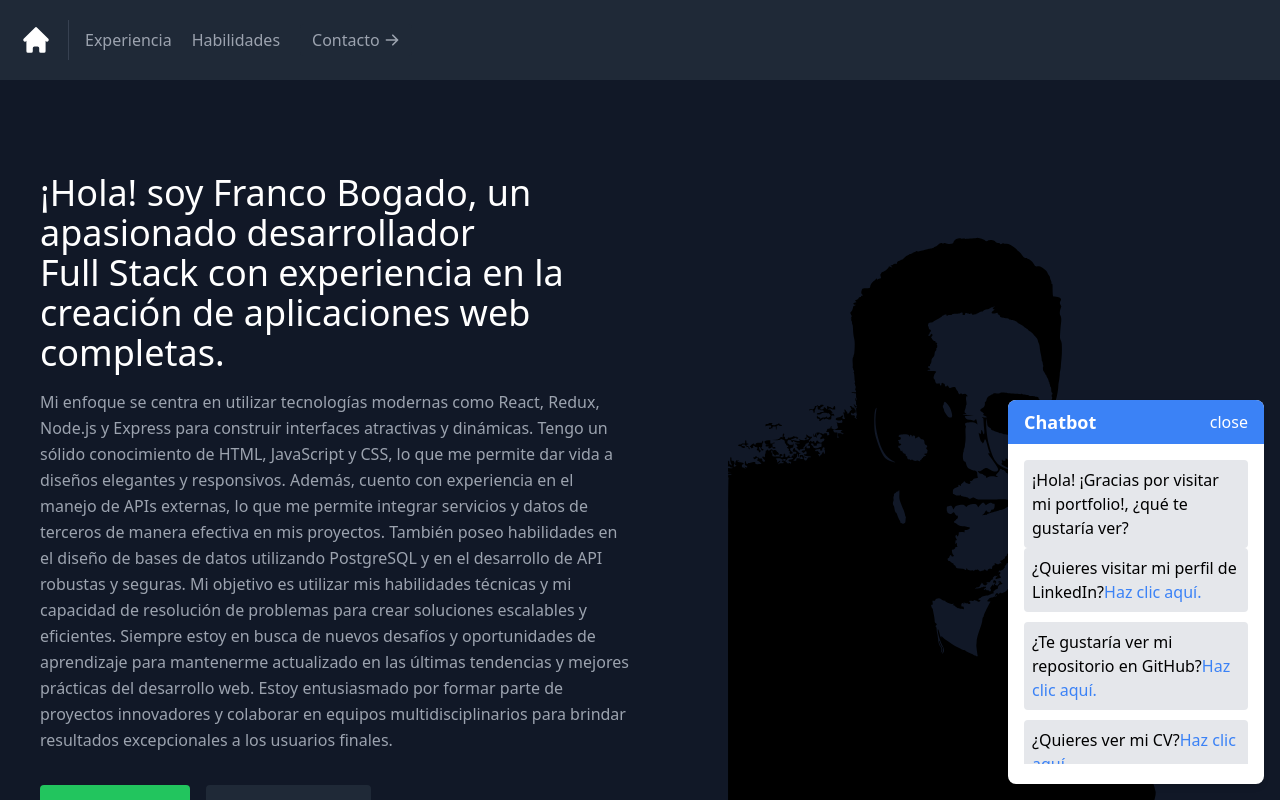
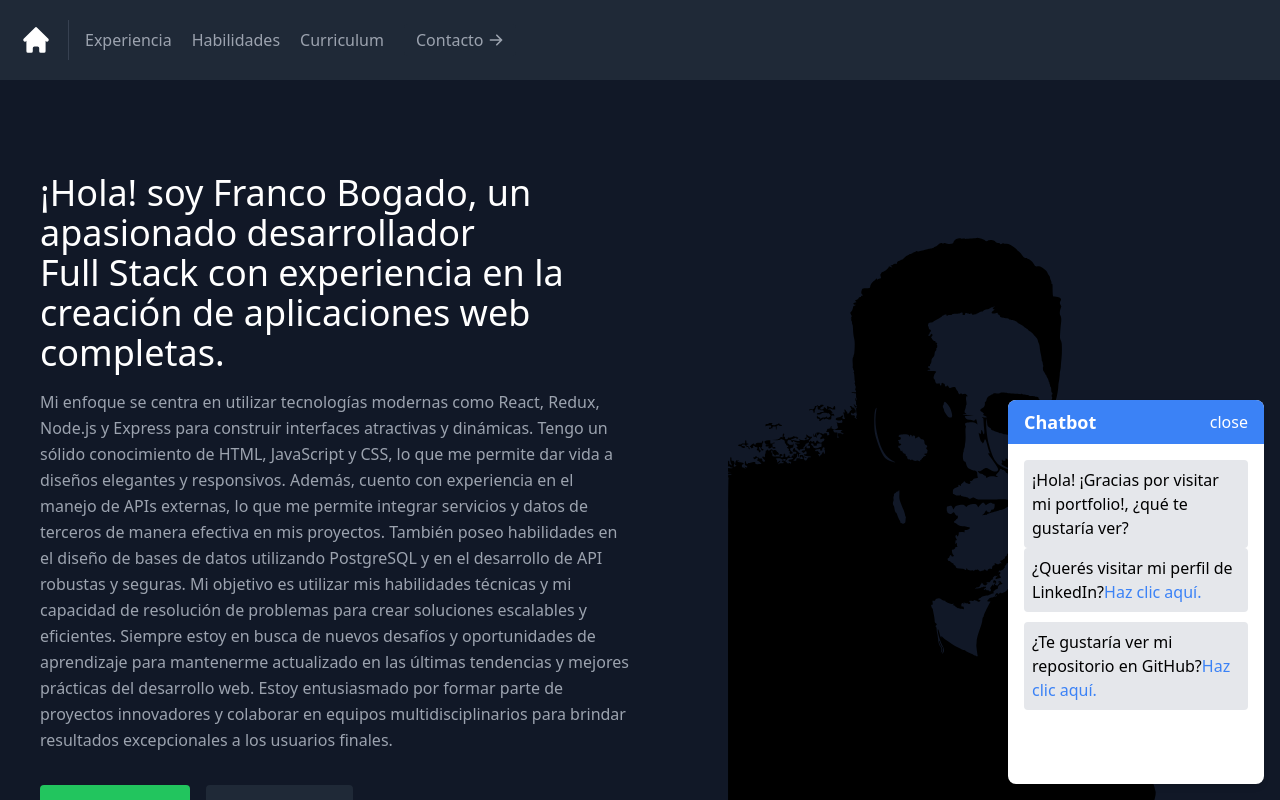
Before and after one commit to FrancoNat/Portfolio, a React (Create React App) app: page / in a window 1280 px wide. Both pictures are taken after a click on the element 1236 px from the left and 756 px from the top of the page. Shown: the top 800 px of the page. Built offline with nearby package versions, Linux system fonts and the light colour scheme.

Commit message:
actualizaciones

```diff
--- a/src/Componentes/About.jsx
+++ b/src/Componentes/About.jsx
@@ -1,29 +1,35 @@
 import React from "react";
-import imag from "../assets/coding.svg"
+import imag from "../assets/coding.svg";
 
 const About = () => {
-   return(
-    <section id = "about">
+  return (
+    <section id="about">
       <div className="container mx-auto flex px-10 py-20 md:flex-row flex-col items-center">
         <div className="lg:flex-grow md:w-1/2 lg:pr-24 md:pr-16 flex flex-col md:items-start md:text-left mb-16 md:mb-0 items-center text-center">
           <h1 className="title-font sm:text-4xl text-3xl mb-4 font-medium text-white">
-                 ¡Hola! soy Franco Bogado, un apasionado desarrollador<span>   </span>
-                 <br className="hidden lg:inline-block"/>
+            ¡Hola! soy Franco Bogado, un apasionado desarrollador
+            <span>   </span>
+            <br className="hidden lg:inline-block" />
             <span>  Full Stack con experiencia</span> en la creación de aplicaciones web completas.
           </h1>
           <p className="mb-8 leading-relaxed">
             Mi enfoque se centra en utilizar tecnologías modernas como React, Redux, Node.js y Express para construir interfaces atractivas y dinámicas. Tengo un sólido conocimiento de HTML, JavaScript y CSS, lo que me permite dar vida a diseños elegantes y responsivos. Además, cuento con experiencia en el manejo de APIs externas, lo que me permite integrar servicios y datos de terceros de manera efectiva en mis proyectos. También poseo habilidades en el diseño de bases de datos utilizando PostgreSQL y en el desarrollo de API robustas y seguras. Mi objetivo es utilizar mis habilidades técnicas y mi capacidad de resolución de problemas para crear soluciones escalables y eficientes. Siempre estoy en busca de nuevos desafíos y oportunidades de aprendizaje para mantenerme actualizado en las últimas tendencias y mejores prácticas del desarrollo web. Estoy entusiasmado por formar parte de proyectos innovadores y colaborar en equipos multidisciplinarios para brindar resultados excepcionales a los usuarios finales.
           </p>
           <div className="flex justify-center">
+            <div className="text-center"> {/* Envuelve el botón en un contenedor con la clase "text-center" */}
               <a
                 href="#contact"
-                    className="inline-flex text-white bg-green-500 border-0 py-2 px-6 focus:outline-none hover:bg-green-600 rounded text-lg">
+                className="inline-flex items-center justify-center text-white bg-green-500 border-0 py-2 px-6 focus:outline-none hover:bg-green-600 rounded text-lg"
+              >
                 Contáctame
               </a>
+            </div>
             <a
               href="#projects"
-                    className="ml-4 inline-flex text-gray-400 bg-gray-800 border-0 py-2 px-6 focus:outline-none hover:bg-gray-700 hover:text-white rounded text-lg">
-                        Mis proyectos
+              className="ml-4 inline-flex items-center justify-center text-gray-400 bg-gray-800 border-0 py-2 px-6 focus:outline-none hover:bg-gray-700 hover:text-white rounded text-lg"
+              style={{ width: "146.29px" }} // Establece el ancho del botón en 146.29px
+            >
+              <span className="flex items-center justify-center h-full">Proyectos</span>
             </a>
           </div>
         </div>
@@ -31,7 +37,7 @@ const About = () => {
           <img
             className="object-cover object-center rounded"
             alt="hero"
-               src={ imag }
+            src={imag}
           />
         </div>
       </div>
@@ -39,4 +45,4 @@ const About = () => {
   );
 };
 
-export default About
+export default About;
--- a/src/Componentes/Chatbot.jsx
+++ b/src/Componentes/Chatbot.jsx
@@ -1,6 +1,5 @@
 import React, { useState, useEffect } from 'react';
 import robotIcon from '../assets/robot3.webp';
-import cv from '../assets/CV .pdf';
 
 const Chatbot = () => {
   const [isOpen, setIsOpen] = useState(false);
@@ -49,15 +48,11 @@ const Chatbot = () => {
   };
 
   const handleLinkedInClick = () => {
-    window.open('https://www.linkedin.com/in/franco-bogado-a5b18216a/', '_blank');
+    window.open('https://www.linkedin.com/in/francobogado/', '_blank');
   };
 
   const handleGitHubClick = () => {
     window.open('https://github.com/FrancoNat', '_blank');
-  };
-
-  const handleCVClick = () => {
-    window.open(cv, '_blank');
   };
 
   return (
@@ -113,7 +108,7 @@ const Chatbot = () => {
             {messages.length > 0 && (
               <div className="message bot-message" style={{ marginBottom: '10px' }}>
                 <p className="rounded p-2 bg-gray-200 text-black">
-                  ¿Quieres visitar mi perfil de LinkedIn?
+                  ¿Querés visitar mi perfil de LinkedIn?
                   <span
                     className="message-link text-blue-500 cursor-pointer"
                     onClick={handleLinkedInClick}
@@ -136,19 +131,6 @@ const Chatbot = () => {
                 </p>
               </div>
             )}
-            {messages.length > 0 && (
-              <div className="message bot-message" style={{ marginBottom: '10px' }}>
-                <p className="rounded p-2 bg-gray-200 text-black">
-                  ¿Quieres ver mi CV?
-                  <span
-                    className="message-link text-blue-500 cursor-pointer"
-                    onClick={handleCVClick}
-                  >
-                    Haz clic aquí.
-                  </span>
-                </p>
-              </div>
-            )}
           </div>
         </div>
       )}
--- a/src/Componentes/Navbar.jsx
+++ b/src/Componentes/Navbar.jsx
@@ -1,5 +1,6 @@
 import { ArrowRightIcon, MenuIcon, XIcon, HomeIcon } from "@heroicons/react/solid";
 import React, { useState } from "react";
+import curiculum from "../assets/cv francobogado.pdf"
 
 const Navbar = () => {
   const [isMenuOpen, setIsMenuOpen] = useState(false);
@@ -34,6 +35,9 @@ const Navbar = () => {
               <a href="#skills" className="mr-5 hover:text-white">
                 Habilidades
               </a>
+              <a href={curiculum} className="mr-5 hover:text-white">
+                Curriculum
+              </a>
             </div>
             <div className="mt-4 md:mt-0">
               <a
```
Also changed, not shown: 2 other files (tests, documents, lock files or other folders). Lines whose indentation alone changed are shown as unchanged.
